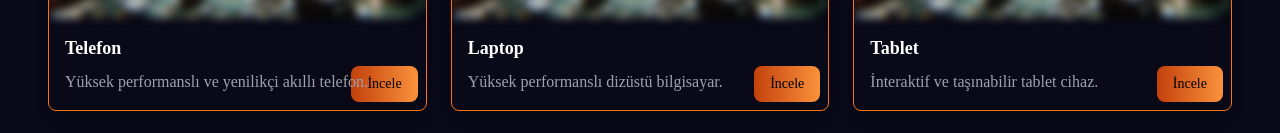
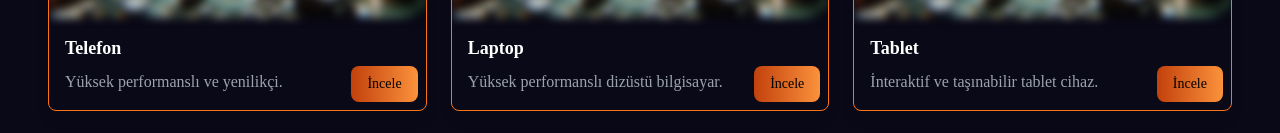
Before and after one commit to Samettalha/RavenSect, a Next.js app: page /Maker in a window 1280 px wide. Shown: the part 487-620 px from the top of the page. Built offline with nearby package versions, Linux system fonts and the light colour scheme; a web font is replaced by a local one.

Commit message:
navbar düzenlemesi

```diff
--- a/src/app/Maker/page.jsx
+++ b/src/app/Maker/page.jsx
@@ -22,8 +22,8 @@ export default function ElectronicsPage() {
             src: "/images/elektronik3.jpeg",
             alt: "Telefon",
             title: "Telefon",
-            description: "Yüksek performanslı ve yenilikçi akıllı telefon.",
-            href: "/products/telefon"
+            description: "Yüksek performanslı ve yenilikçi.",
+            href: "/Maker"
           }, {
             src: "/images/elektronik3.jpeg",
             alt: "Laptop",
--- a/src/components/common/navbar.jsx
+++ b/src/components/common/navbar.jsx
@@ -116,7 +116,7 @@ export default function Navbar() {
                 "/Maker"
               )}`}
             >
-              naber abi
+              Maker
             </Link>
           </div>
         </div>
@@ -166,7 +166,7 @@ export default function Navbar() {
                 "/Maker"
               )}`}
             >
-              naber abi
+              Maker
             </Link>
           </div>
           {/* İletişim linki mobilde */}
```
